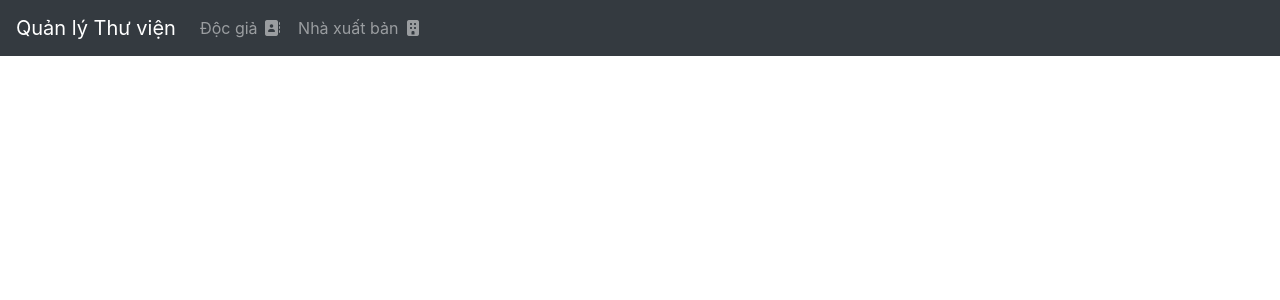
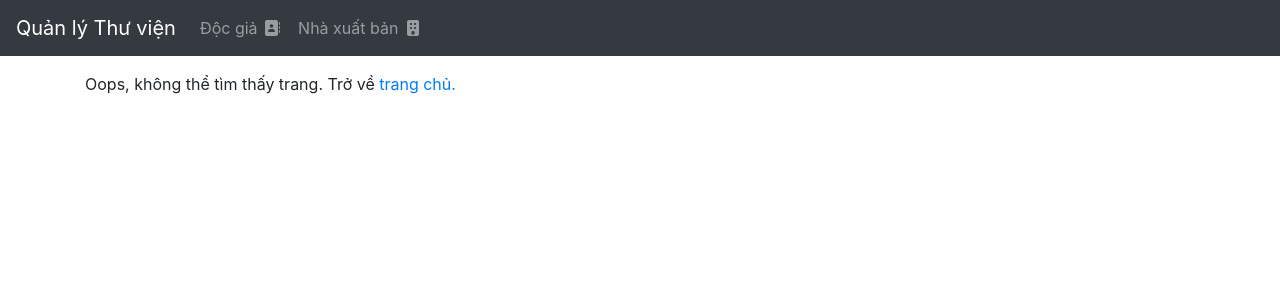
Before and after one commit to lt-winter/quanlymuonsach, a Vue app in the folder frontend/: page / in a window 1280 px wide. Shown: the top 300 px of the page. Built offline with nearby package versions, Linux system fonts and the light colour scheme.

Commit message:
Cai dat trang loi 404

```diff
--- a/frontend/src/router/index.js
+++ b/frontend/src/router/index.js
@@ -10,6 +10,11 @@
   },
   ...readerRoutes,
   ...publisherRoutes,
+  {
+    path: "/:pathMatch(.*)*",
+    name: "notfound",
+    component: () => import("@/views/admin/NotFound.vue"),
+  },
 ];
 
 const router = createRouter({
--- /dev/null
+++ b/frontend/src/views/admin/NotFound.vue
@@ -0,0 +1,8 @@
+<template>
+  <div class="page">
+    <p>
+      Oops, không thể tìm thấy trang. Trở về
+      <router-link to="/admin">trang chủ.</router-link>
+    </p>
+  </div>
+</template>
```
